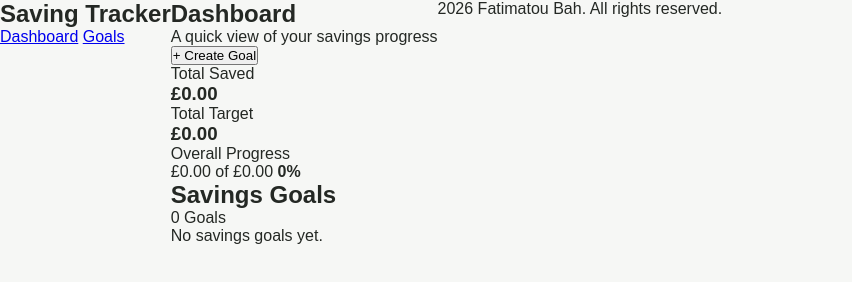
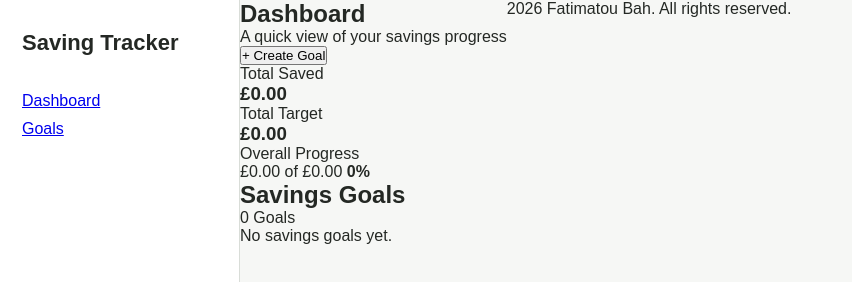
Before and after one commit to Faatima-Bah/Saving-Tracker, a plain HTML site: page frontend/index.html in a window 1280 px wide. Shown: the top 282 px of the page, without its empty margins (0-852 px from the left). Drawn offline with Linux system fonts and the light colour scheme.

Commit message:
Styling the Sidebar with css

```diff
--- a/frontend/style.css
+++ b/frontend/style.css
@@ -18,3 +18,25 @@ body {
     display: flex;
     min-height: 100vh;
 }
+
+/* Style the left sidebar */
+.sidebar {
+    width: 240px;
+    min-height: 100vh;
+    padding: 30px 22px;
+    background-color: #ffffff;
+    border-right: 1px solid #d9ddd8;
+}
+
+/* Style the Saving Tracker heading */
+.sidebar h1 {
+    margin-bottom: 36px;
+    font-size: 22px;
+}
+
+/* Arrange the navigation links vertically */
+.sidebar nav {
+    display: flex;
+    flex-direction: column;
+    gap: 10px;
+}
```
